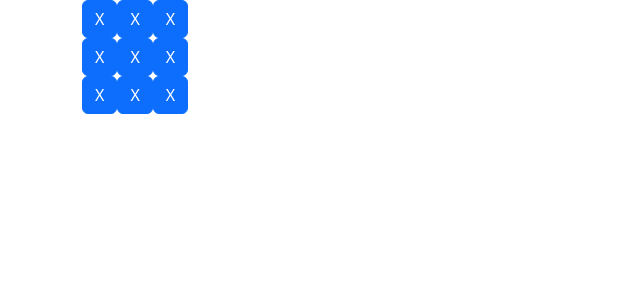
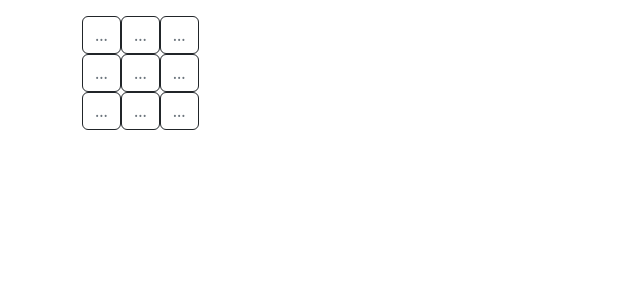
Before and after one commit to Kianni/game-null, an Angular app: page / in a window 1280 px wide. Shown: the top 300 px of the page, without its empty margins (0-640 px from the left). Built offline with nearby package versions, Linux system fonts and the light colour scheme.

Commit message:
get field ID

```diff
--- a/src/app/app.component.html
+++ b/src/app/app.component.html
@@ -1,23 +1,23 @@
-<div class="container">
+<div class="container mt-3">
   <div class="row">
     <div class="btn-group">
-      <app-field (sign)="makeTurn()" [makeSign]="turnDone"></app-field>
-      <app-field (sign)="makeTurn()" [makeSign]="turnDone"></app-field>
-      <app-field (sign)="makeTurn()" [makeSign]="turnDone"></app-field>
+      <app-field *ngFor="let field of fields[0]; let inx=index;" (sign)="makeTurn($event)" [makeSign]="turnDone"
+        [elID]="'1'+inx">
+      </app-field>
     </div>
   </div>
   <div class="row">
     <div class="btn-group">
-      <app-field (sign)="makeTurn()" [makeSign]="turnDone"></app-field>
-      <app-field (sign)="makeTurn()" [makeSign]="turnDone"></app-field>
-      <app-field (sign)="makeTurn()" [makeSign]="turnDone"></app-field>
+      <app-field *ngFor="let field of fields[1]; let inx=index;" (sign)="makeTurn($event)" [makeSign]="turnDone"
+        [elID]="'2'+inx">
+      </app-field>
     </div>
   </div>
   <div class="row">
     <div class="btn-group">
-      <app-field (sign)="makeTurn()" [makeSign]="turnDone"></app-field>
-      <app-field (sign)="makeTurn()" [makeSign]="turnDone"></app-field>
-      <app-field (sign)="makeTurn()" [makeSign]="turnDone"></app-field>
+      <app-field *ngFor="let field of fields[2]; let inx=index;" (sign)="makeTurn($event)" [makeSign]="turnDone"
+        [elID]="'3'+inx">
+      </app-field>
     </div>
   </div>
 </div>
--- a/src/app/app.component.ts
+++ b/src/app/app.component.ts
@@ -8,8 +8,17 @@ import { Component } from "@angular/core";
 export class AppComponent {
   title = "game-null";
   turnDone = "X";
+  data;
+  row_1 = new Array(3);
+  row_2 = new Array(3);
+  row_3 = new Array(3);
+  fields = [this.row_1, this.row_2, this.row_3]
 
-  makeTurn() {
-    this.turnDone = "0";
+
+
+  makeTurn(event) {
+    console.log(this.turnDone);
+    console.log(event)
+    this.turnDone === "X" ? this.turnDone = "0" : this.turnDone = "X";
   }
 }
--- a/src/app/app.module.ts
+++ b/src/app/app.module.ts
@@ -1,5 +1,5 @@
 import { BrowserModule } from '@angular/platform-browser';
-import { NgModule } from '@angular/core';
+import { EventEmitter, NgModule } from '@angular/core';
 
 import { AppComponent } from './app.component';
 import { FieldComponent } from './field/field.component';
@@ -12,7 +12,7 @@ import { FieldComponent } from './field/field.component';
   imports: [
     BrowserModule
   ],
-  providers: [],
+  providers: [EventEmitter],
   bootstrap: [AppComponent]
 })
 export class AppModule { }
--- a/src/app/field/field.component.html
+++ b/src/app/field/field.component.html
@@ -1 +1,3 @@
-<button class="btn btn-primary" (click)="onTurn()">{{ makeSign }}</button>
+<button class="btn btn-outline-secondary border-dark" (click)="onTurn()">
+    {{ nollOrCross }}
+</button>
--- a/src/app/field/field.component.ts
+++ b/src/app/field/field.component.ts
@@ -8,12 +8,16 @@ import { Component, EventEmitter, Input, OnInit, Output } from "@angular/core";
 export class FieldComponent implements OnInit {
   @Output() sign = new EventEmitter<any>();
   @Input() makeSign: string;
+  nollOrCross = "...";
+  @Input() elID;
 
-  constructor() {}
+  constructor() { }
 
-  ngOnInit(): void {}
+  ngOnInit(): void {
+  }
 
   onTurn() {
-    this.sign.emit();
+    this.sign.emit(this.elID);
+    this.nollOrCross = this.makeSign;
   }
 }
```
